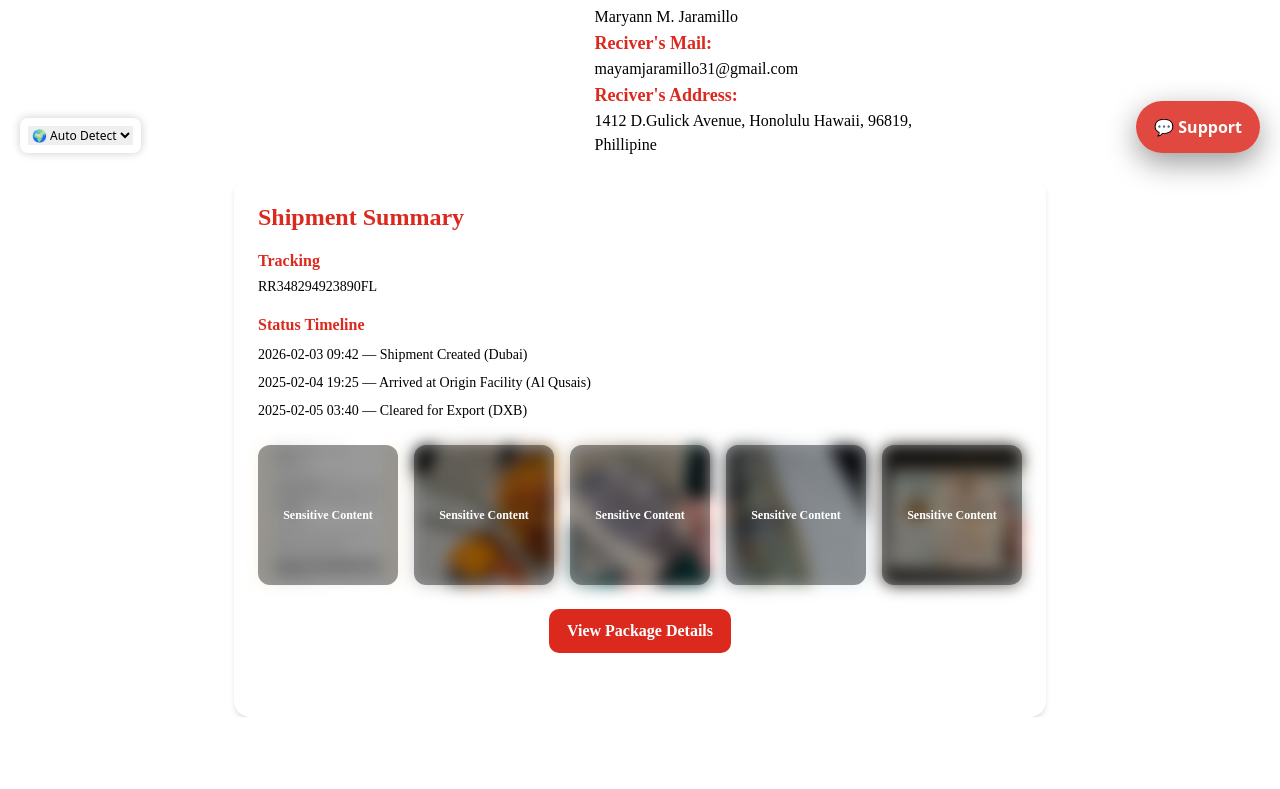
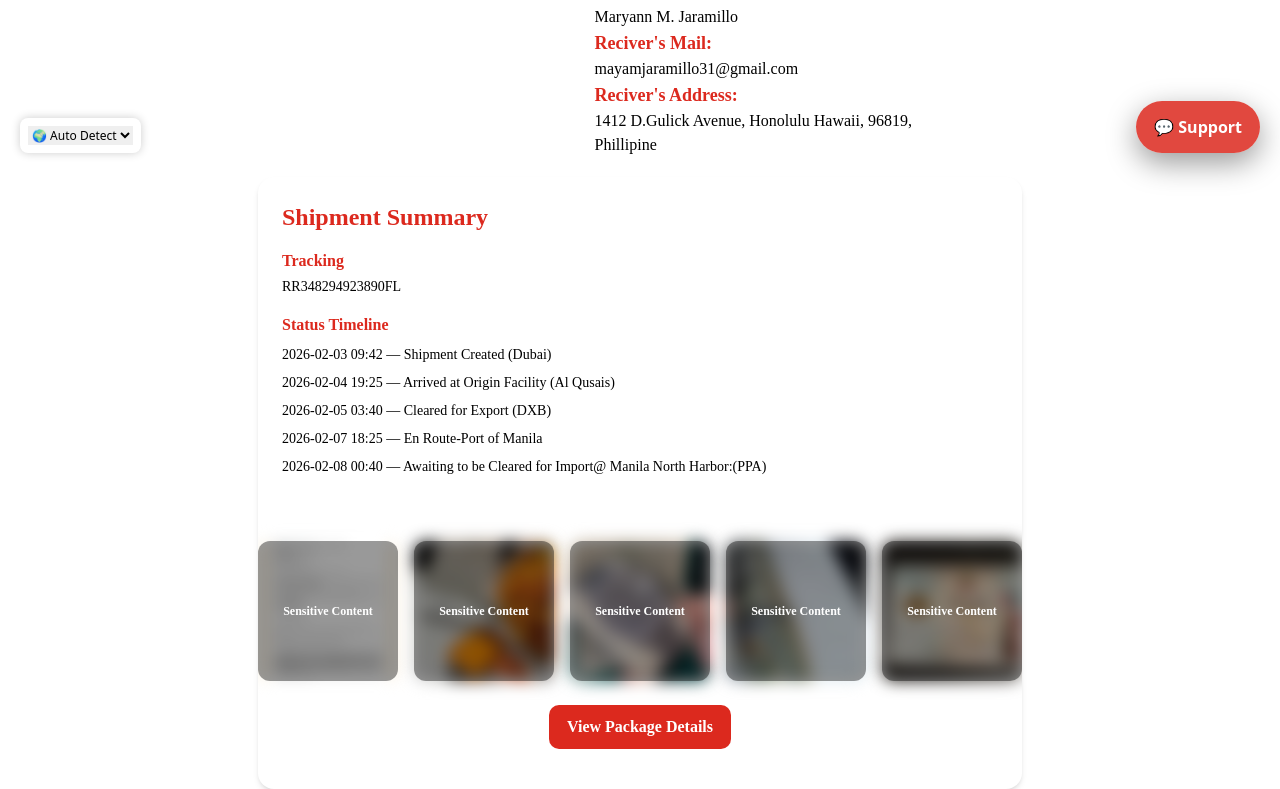
Before and after one commit to privatemusk550-glitch/Arramexx-packageTracker, a website: page docs/RR348294923890FL.html in a window 1280 px wide. Shown: the part 627-1416 px from the top of the page. Before the commit the page ends 1344 px from the top, so only its background shows below. Drawn offline with Linux system fonts and the light colour scheme.

Commit message:
Update RR348294923890FL.html

```diff
--- a/docs/RR348294923890FL.html
+++ b/docs/RR348294923890FL.html
@@ -89,9 +89,12 @@
 <h2 class="text-aramexRed font-semibold text-base">Status Timeline</h2>
 <ul class="text-black text-sm mt-2 space-y-2">
 <li>2026-02-03 09:42 — Shipment Created (Dubai)</li>
-<li>2025-02-04 19:25 — Arrived at Origin Facility (Al Qusais)</li>
-<li>2025-02-05 03:40 — Cleared for Export (DXB)</li>
+<li>2026-02-04 19:25 — Arrived at Origin Facility (Al Qusais)</li>
+<li>2026-02-05 03:40 — Cleared for Export (DXB)</li>
+<li>2026-02-07 18:25 — En Route-Port of Manila </li>
+<li>2026-02-08 00:40 — Awaiting to be Cleared for Import@ Manila North Harbor:(PPA)</li>
 </ul>
+</div>
 </div>
 
 <!-- ====================================== -->
```
